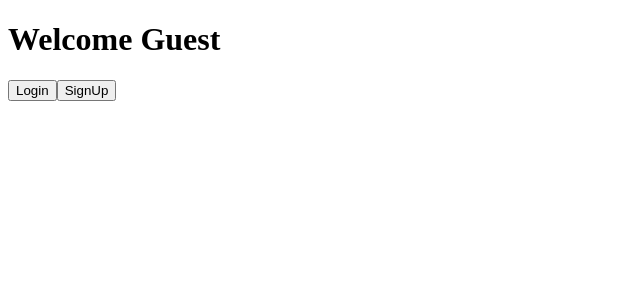
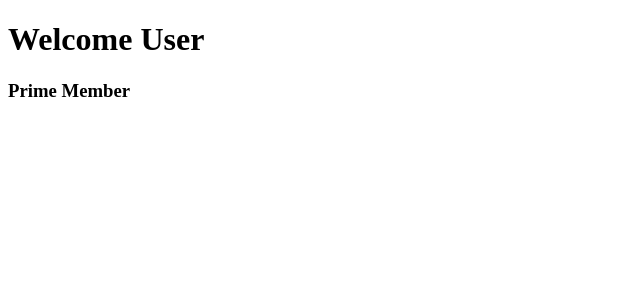
Before and after one commit to ojhal/React-Testing, a React (Create React App) app: page / in a window 1280 px wide. Shown: the top 300 px of the page, without its empty margins (0-640 px from the left). Built offline with nearby package versions, Linux system fonts and the light colour scheme.

Commit message:
I learned && oprator

```diff
--- a/src/App.js
+++ b/src/App.js
@@ -1,15 +1,18 @@
 import React, { Component } from 'react'
 import User from './User'
-import Guest from './Guest'
+
 
 
 export default class App extends Component {
   render() {
-    const isRegistered = this.props.consumer;
-    if (isRegistered) {
-      return <User />;
-    }
-    return <Guest />;
+    const primeMember = this.props.primeMember
+    return (
+      <React.Fragment>
+        <h1>Welcome User</h1>
+        {primeMember && <User />}
+
+      </React.Fragment>
+    )
 
 
   }
--- a/src/User.js
+++ b/src/User.js
@@ -2,11 +2,6 @@ import React, { Component } from 'react'
 
 export default class User extends Component {
   render() {
-    return (
-      <div>
-        <h1>Welcome Ojhal</h1>
-        <button>Logout</button>
-      </div>
-    )
+    return <h3>Prime Member</h3>
   }
 }
--- a/src/index.js
+++ b/src/index.js
@@ -11,4 +11,4 @@ import React from "react";
 import ReactDOM from "react-dom";
 import App from "./App";
 
-ReactDOM.render(<App consumer={false} />, document.getElementById("root"));
+ReactDOM.render(<App primeMember={true} />, document.getElementById("root"));
```
